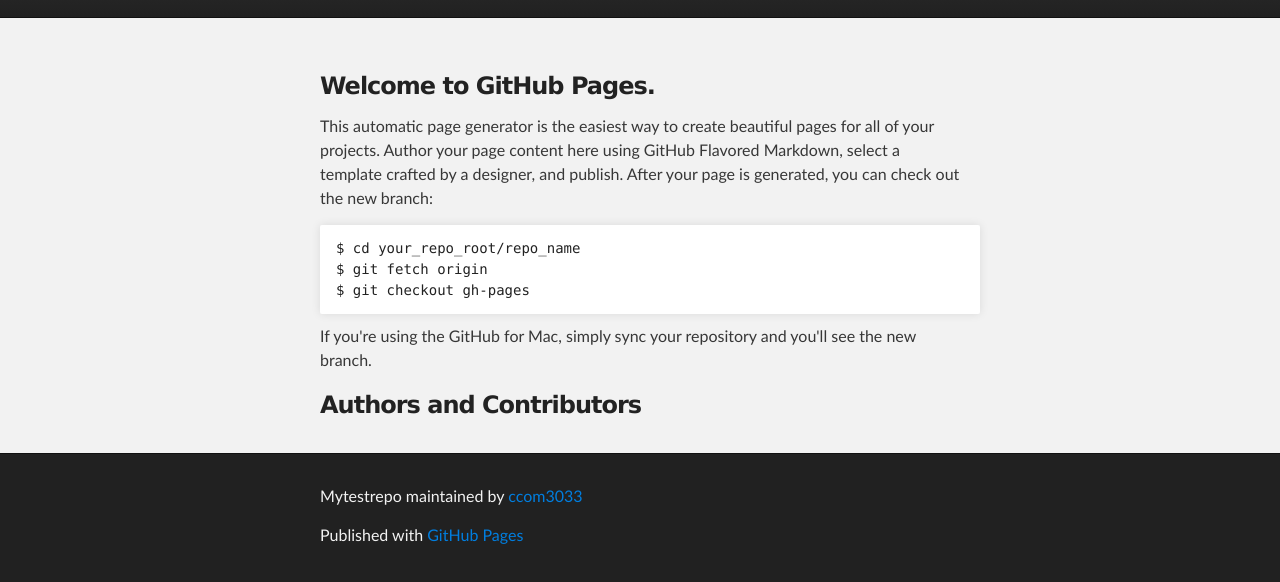
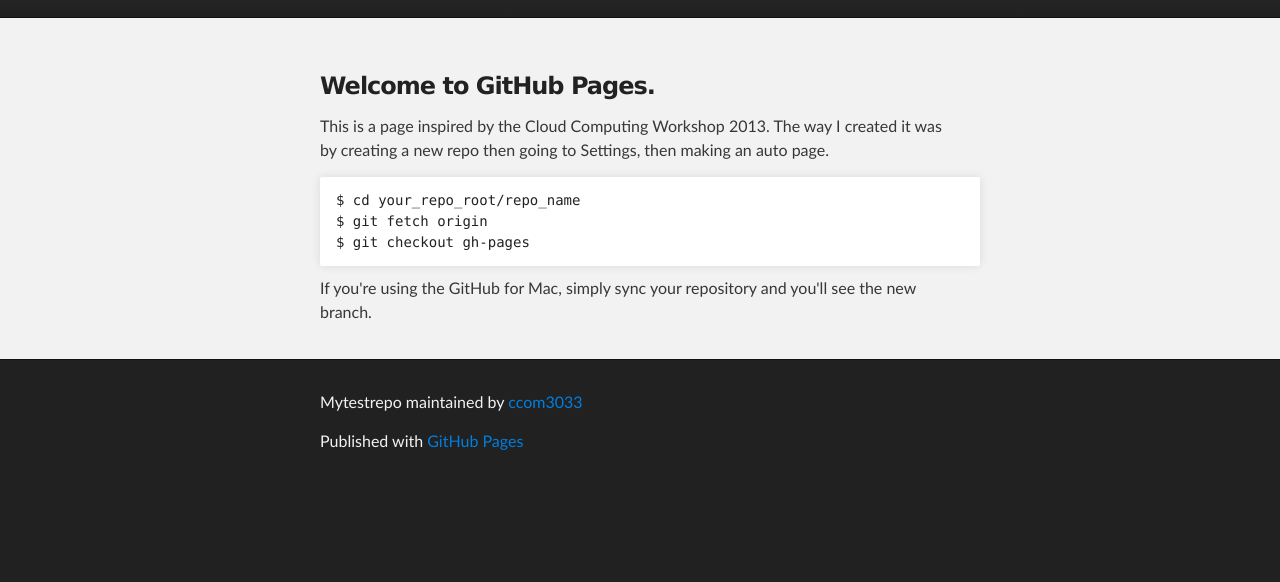
Before and after one commit to ccom3033/myTestRepo, a plain HTML site: page index.html in a window 1280 px wide. Shown: the part 96-678 px from the top of the page. Drawn offline with Linux system fonts and the light colour scheme.

Commit message:
some change

```diff
--- a/index.html
+++ b/index.html
@@ -34,7 +34,10 @@
       <section id="main_content" class="inner">
         <h3>Welcome to GitHub Pages.</h3>
 
-<p>This automatic page generator is the easiest way to create beautiful pages for all of your projects. Author your page content here using GitHub Flavored Markdown, select a template crafted by a designer, and publish. After your page is generated, you can check out the new branch:</p>
+<p>
+  This is a page inspired by the Cloud Computing Workshop 2013.
+  The way I created it was by creating a new repo then going to Settings, then making an auto page.
+</p>
 
 <pre><code>$ cd your_repo_root/repo_name
 $ git fetch origin
@@ -45,9 +48,10 @@ $ git checkout gh-pages
 
 
 
+
+<!--
 <h3>Authors and Contributors</h3>
 
-<!--
 <p>You can <a href="https://github.com/blog/821" class="user-mention">@mention</a> a GitHub username to generate a link to their profile. The resulting <code>&lt;a&gt;</code> element will link to the contributor's GitHub Profile. For example: In 2007, Chris Wanstrath (<a href="https://github.com/defunkt" class="user-mention">@defunkt</a>), PJ Hyett (<a href="https://github.com/pjhyett" class="user-mention">@pjhyett</a>), and Tom Preston-Werner (<a href="https://github.com/mojombo" class="user-mention">@mojombo</a>) founded GitHub.</p>
 
 <h3>Support or Contact</h3>
```
